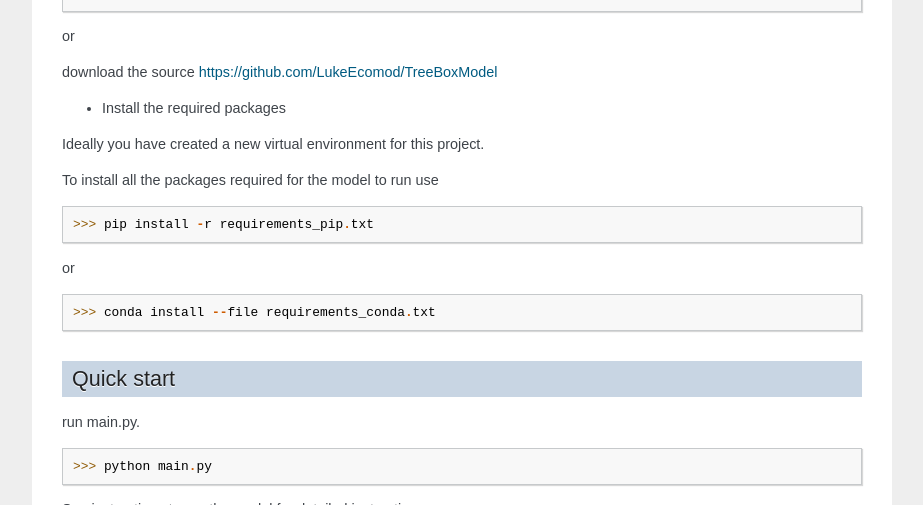
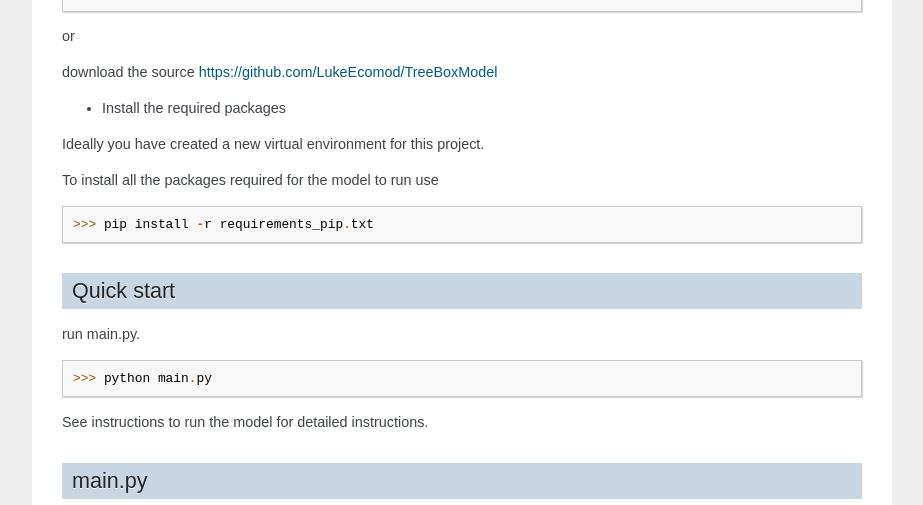
Before and after one commit to LukeEcomod/TreeBoxModel, a Sphinx documentation site: the page built from docs/source/index.rst, in a window 1280 px wide and 900 px high, scrolled down 525 px, cut to the strip 0-505 px from the top of the window. Shown: the whole strip, without its empty margins (198-1121 px from the left). Built offline with Sphinx 7.4.7, drawn with Linux system fonts in a browser that asks for light colours.

```diff
--- a/docs/source/index.rst
+++ b/docs/source/index.rst
@@ -31,10 +31,6 @@ Ideally you have created a new virtual environment for this project.
 To install all the packages required for the model to run use
 
 >>> pip install -r requirements_pip.txt
-
-or
-
->>> conda install --file requirements_conda.txt
 
 Quick start
 -----------
```
Also changed, not shown: docs/source/_static/xylem_pressure.png (added), 1 other file.
